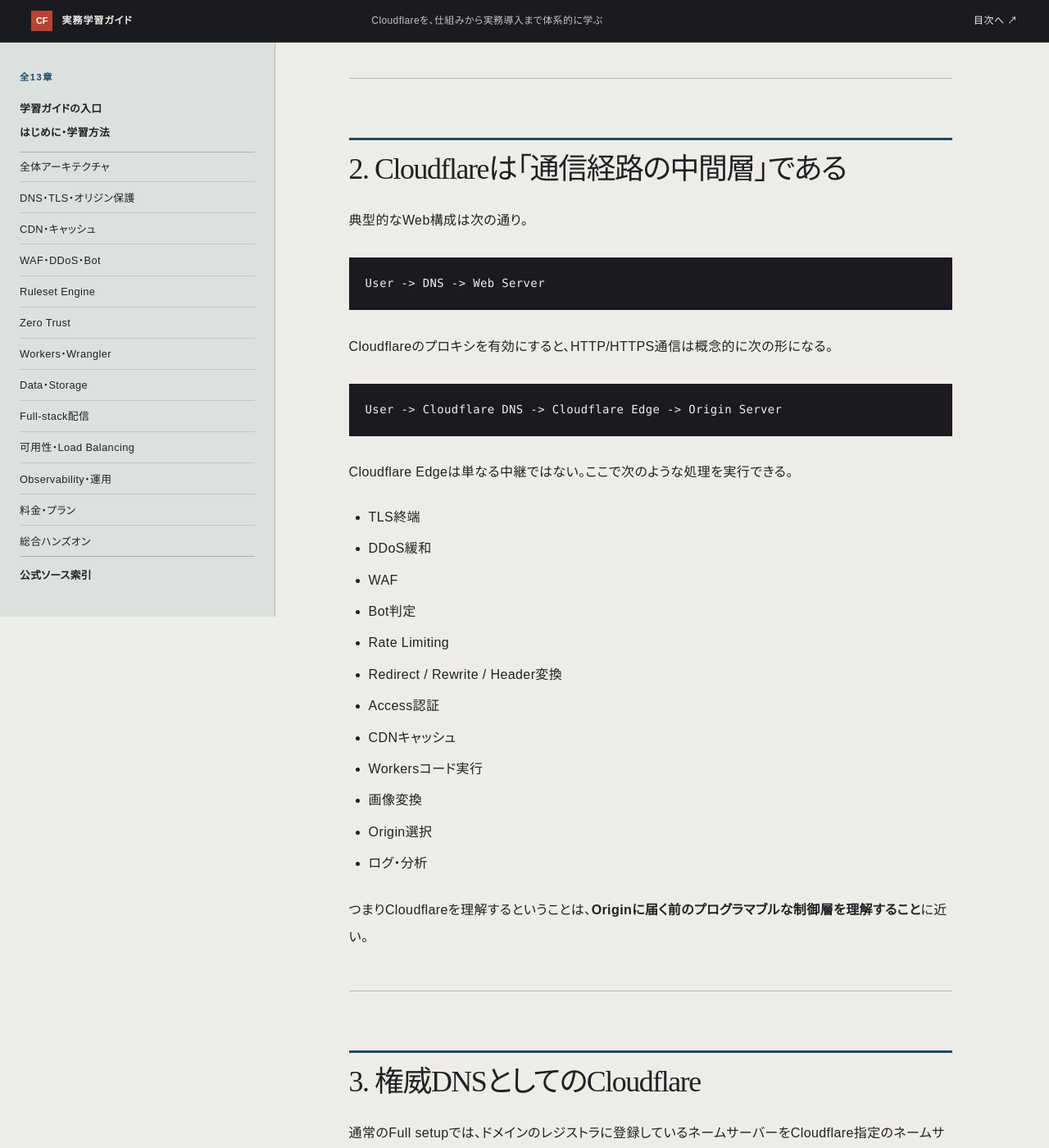
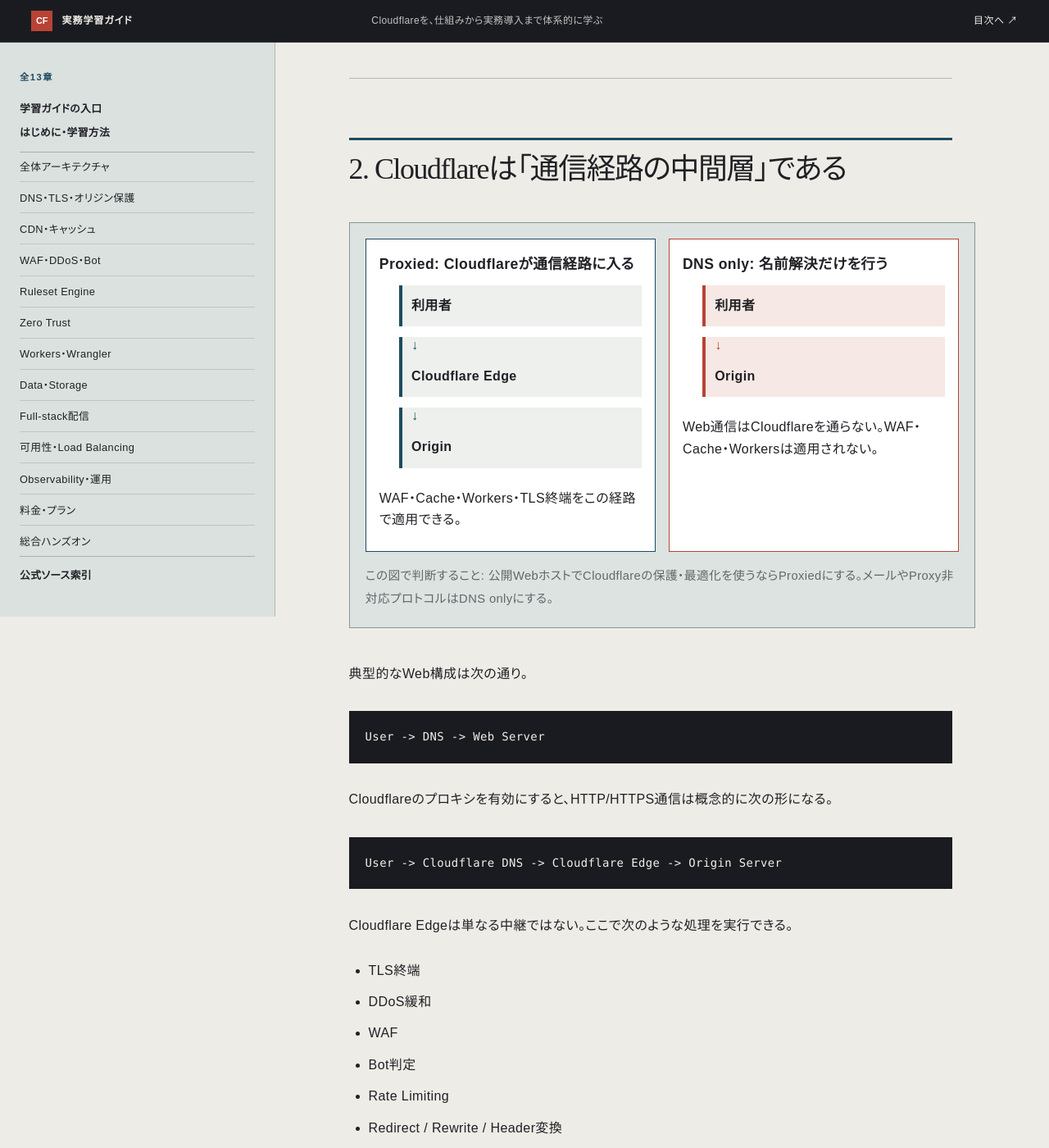
Before and after one commit to ayutamondo/cloudflare-learning-guide, a Jekyll site: the page built from guide/01-architecture.md, in a window 1280 px wide and 1400 px high, scrolled down 781 px. Shown: the whole window at 82% size. Built offline with Jekyll 4.4.1, drawn with Linux system fonts in a browser that asks for light colours.

Commit message:
Add decision-focused guide diagrams

```diff
--- a/assets/site.css
+++ b/assets/site.css
@@ -110,6 +110,18 @@ img { max-width: 100%; height: auto; }
 .content th { background: #d8dfdc; }
 .content hr { border: 0; border-top: 1px solid var(--line); margin: 3rem 0; }
 .content > img { display: block; margin: 2rem 0; border: 1px solid var(--line); }
+.decision-map { max-width: 58rem; margin: 2.5rem 0; padding: 1.2rem; border: 1px solid #88969a; background: #dce3e1; }
+.decision-map figcaption { margin-top: 1rem; color: var(--ink-muted); font-size: .92rem; }
+.decision-map__branches { display: grid; grid-template-columns: 1fr 1fr; gap: 1rem; }
+.decision-map__branch { padding: 1rem; border: 1px solid var(--indigo); background: #fff; }
+.decision-map__branch--risk { border-color: var(--vermilion); }
+.decision-map h3 { margin: 0 0 .7rem; font-size: 1.1rem; }
+.decision-map p { margin: .55rem 0; font-size: 1rem; line-height: 1.65; }
+.decision-map__path { display: grid; gap: .45rem; margin: .8rem 0; padding: 0; list-style: none; }
+.decision-map__path li { padding: .55rem .7rem; border-left: 4px solid var(--indigo); background: #edf0ed; font-size: 1rem; font-weight: 700; }
+.decision-map__path li + li::before { display: block; margin: -.95rem 0 .35rem; color: var(--indigo); content: "↓"; }
+.decision-map__branch--risk .decision-map__path li { border-left-color: var(--vermilion); background: #f6e8e4; }
+.decision-map__branch--risk .decision-map__path li + li::before { color: var(--vermilion); }
 .site-footer { display: flex; justify-content: space-between; gap: 2rem; padding: 1.25rem clamp(1rem, 3vw, 3rem); border-top: 1px solid #3d3f43; background: var(--night); color: #d4d2cb; font-size: .72rem; }
 .site-footer p { margin: 0; }
 .site-footer a { color: #fff; }
@@ -151,6 +163,8 @@ img { max-width: 100%; height: auto; }
   .content h1 { font-size: 2.15rem; }
   .content h2 { margin-top: 3.5rem; }
   .content p, .content li { font-size: .97rem; line-height: 2; }
+  .decision-map { margin: 2rem 0; padding: .85rem; }
+  .decision-map__branches { grid-template-columns: 1fr; }
   .site-footer { display: block; line-height: 1.9; }
   .site-footer p { margin-bottom: .35rem; }
 }
--- a/guide/01-architecture.md
+++ b/guide/01-architecture.md
@@ -24,6 +24,21 @@ title: 第1章 全体アーキテクチャ
 ## 2. Cloudflareは「通信経路の中間層」である
 
 <!-- visual:start -->
+<figure class="decision-map">
+  <div class="decision-map__branches">
+    <section class="decision-map__branch">
+      <h3>Proxied: Cloudflareが通信経路に入る</h3>
+      <ol class="decision-map__path"><li>利用者</li><li>Cloudflare Edge</li><li>Origin</li></ol>
+      <p>WAF・Cache・Workers・TLS終端をこの経路で適用できる。</p>
+    </section>
+    <section class="decision-map__branch decision-map__branch--risk">
+      <h3>DNS only: 名前解決だけを行う</h3>
+      <ol class="decision-map__path"><li>利用者</li><li>Origin</li></ol>
+      <p>Web通信はCloudflareを通らない。WAF・Cache・Workersは適用されない。</p>
+    </section>
+  </div>
+  <figcaption>この図で判断すること: 公開WebホストでCloudflareの保護・最適化を使うならProxiedにする。メールやProxy非対応プロトコルはDNS onlyにする。</figcaption>
+</figure>
 <!-- visual:end -->
 
 典型的なWeb構成は次の通り。
```
Also changed, not shown: guide/02-dns-tls-origin.md (+15 -0 lines), guide/03-cdn-cache-performance.md (+15 -0 lines), reference/diagram-briefs.md (added, +24 -0 lines).
